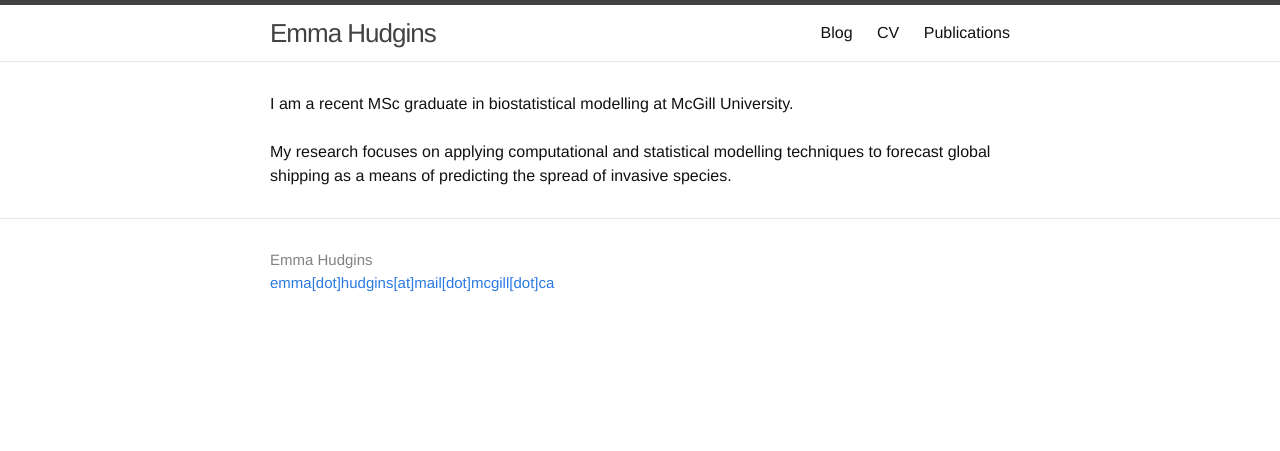
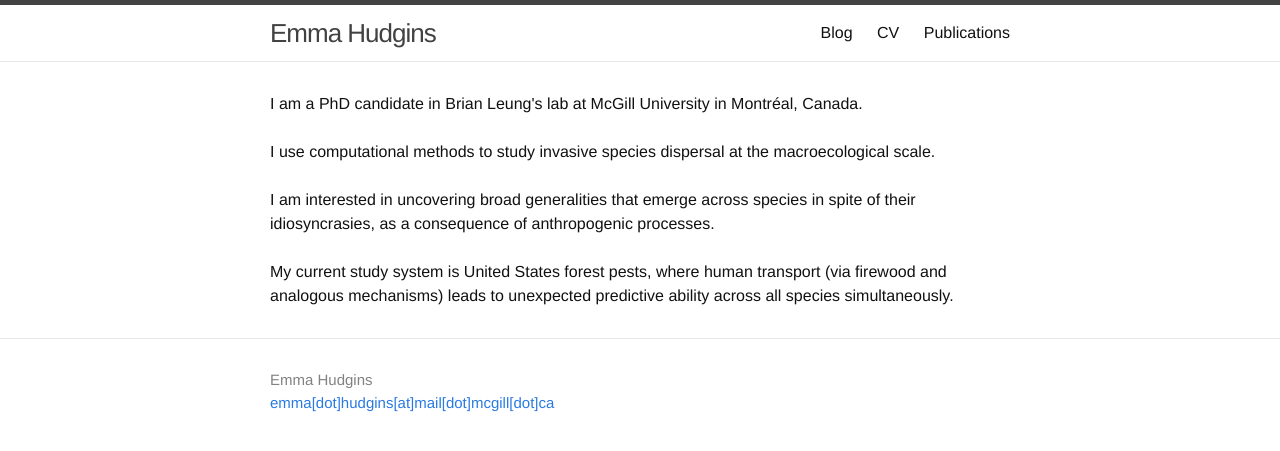
Before and after one commit to emmajhudgins/emmajhudgins.github.io, a Jekyll site: the page built from index.html, in a window 1280 px wide. Shown: the top 451 px of the page. Built offline with Jekyll 4.4.1, drawn with Linux system fonts in a browser that asks for light colours.

Commit message:
Update index.html

```diff
--- a/index.html
+++ b/index.html
@@ -3,8 +3,11 @@ layout: default
 ---
 
 <div class="home">
-	I am a recent MSc graduate in biostatistical modelling at McGill University. <br><br>
+	I am a PhD candidate in Brian Leung's lab at McGill University in Montréal, Canada. <br><br>
 
-My research focuses on applying computational and statistical modelling techniques to forecast global shipping as a means of predicting the spread of invasive species.
+I use computational methods to study invasive species dispersal at the macroecological scale. <br><br>
 
+	I am interested in uncovering broad generalities that emerge across species in spite of their idiosyncrasies, as a consequence of anthropogenic processes.<br><br>
+
+	My current study system is United States forest pests, where human transport (via firewood and analogous mechanisms) leads to unexpected predictive ability across all species simultaneously.
 </div>
```
